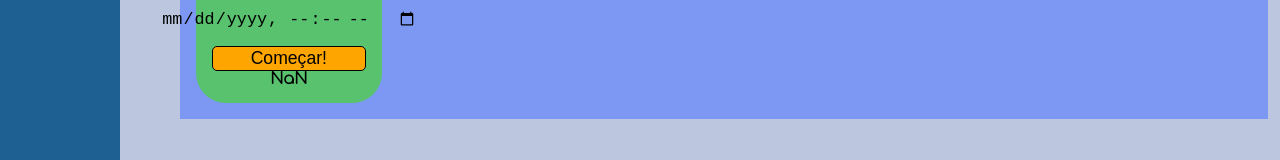
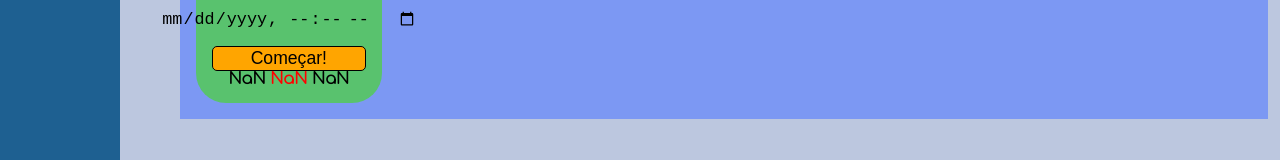
Before and after one commit to YuriCF1/Contador_Data, a plain HTML site: page index.html in a window 1280 px wide. Both pictures are taken after typing "Sample", "Sample" into the empty fields and a click on the input "Começar!". Shown: the part 369-529 px from the top of the page. Drawn offline with nearby package versions, Linux system fonts and the light colour scheme.

Commit message:
Coletar o dado de horas

```diff
--- a/assets/js/contagem-regressiva.js
+++ b/assets/js/contagem-regressiva.js
@@ -85,7 +85,8 @@ const contagem = document.getElementById('contagem');
 
 botao.addEventListener('click', function (e) {
     const diaMostrado = document.getElementById('f_dias');
-    // const horaMostrado = document.getElementById('r-hora');
+    const horaMostrado = document.getElementById('f_horas');
+    const minutoMostrado = document.getElementById('f_minutos');
 
 
     e.preventDefault();
@@ -99,25 +100,37 @@ botao.addEventListener('click', function (e) {
     const diaTempo = diaAgora.getTime();
 
     const dataRecebida = new Date(diaDado.value)
-    const dataCorrigida = new Date(dataRecebida.getUTCFullYear(), dataRecebida.getUTCMonth(),dataRecebida.getUTCDate());
+    //const horaRecebida = dataRecebida.getHours();
+    //const minutoRecebida = dataRecebida.getMinutes();
 
-    const dataTempo = dataCorrigida.getTime();
+    //const dataCorrigida = new Date(dataRecebida.getUTCFullYear(), dataRecebida.getUTCMonth(),dataRecebida.getUTCDate());
+
+    const dataTempo = dataRecebida.getTime();
+    //const horaTempo = horaRecebida.getTime();
 
     let diferenca = dataTempo - diaTempo;
+    //let diferencaHora = horaTempo - diaTempo;
 
-    let diasF = Math.round(diferenca / (dayG));
+    let diasF = (diferenca / (dayG));
+    let horasF = (diferenca / dayG) - (diferenca / (hourG));
+    let minutosF = (horasF / (minuteG));
+
+    let diasFm = Math.floor(diasF);
+    let horasFm =  Math.floor(horasF);
+    let minutosm = Math.floor(minutosF);
     // let horasF = Math.round(diferenca / (hourG));
 
 
-
-    diaMostrado.innerHTML = diasF;
-    // horaMostrado.innerHTML = horasF;
+    diaMostrado.innerHTML = diasFm;
+    horaMostrado.innerHTML = horasFm;
+    minutoMostrado.innerHTML = minutosm;
 
     console.log(dataRecebida)
+    //console.log(horaRecebida)
     // console.log(diaAgora)
-    // console.log(diaTempo)
-    // console.log(dataRecebida)
-    // console.log(dataCorrigida)
+    console.log(diasF)
+    console.log(horasF)
+    console.log(minutosF)
     // console.log('Milis')
     // console.log(diferenca)
     // console.log(diasF)
--- a/index.html
+++ b/index.html
@@ -107,7 +107,7 @@
 
                     <div>
                         <time id="f_dias"></time>
-                        <time id="f_horas"></time>
+                        <time id="f_horas" style="color:red;"></time>
                         <time id="f_minutos"></time>
                         <time id="f_segundos"></time>
 
```
